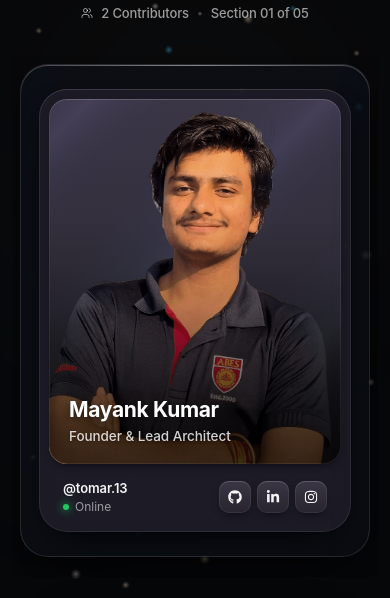
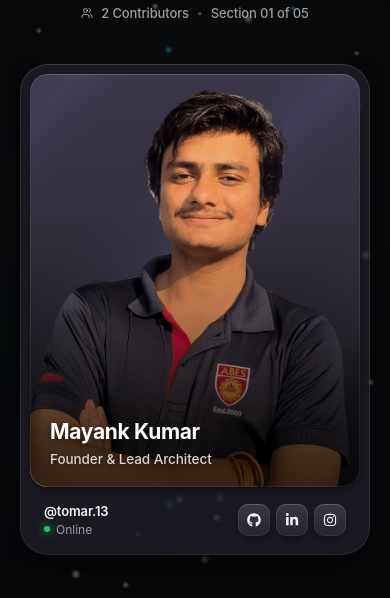
Before and after one commit to Mayank-Kumar13/AbesAutonomy-FRONT, a React (Vite) app: page /credits in a window 390 px wide. Shown: the part 146-744 px from the top of the page. Built offline with nearby package versions, Linux system fonts and the light colour scheme; no server answers; sample sign-in values are in the browser's storage.

Commit message:
Scope account glass frame to the profile page

```diff
--- a/src/pages/profile/Profile.css
+++ b/src/pages/profile/Profile.css
@@ -40,7 +40,7 @@
 }
 
 /* ─── FROSTED GLASS PROFILE CARD ─── */
-.profile-card {
+.profile-page > .profile-card {
   max-width: 900px;
   margin: 0 auto;
   background: rgba(13, 16, 24, 0.78);
@@ -57,7 +57,7 @@
   overflow: hidden;
 }
 
-.profile-card::before {
+.profile-page > .profile-card::before {
   content: '';
   position: absolute;
   top: 0;
@@ -224,7 +224,7 @@
   .form-grid {
     grid-template-columns: 1fr;
   }
-  .profile-card {
+  .profile-page > .profile-card {
     padding: 24px 18px;
   }
 }
```
